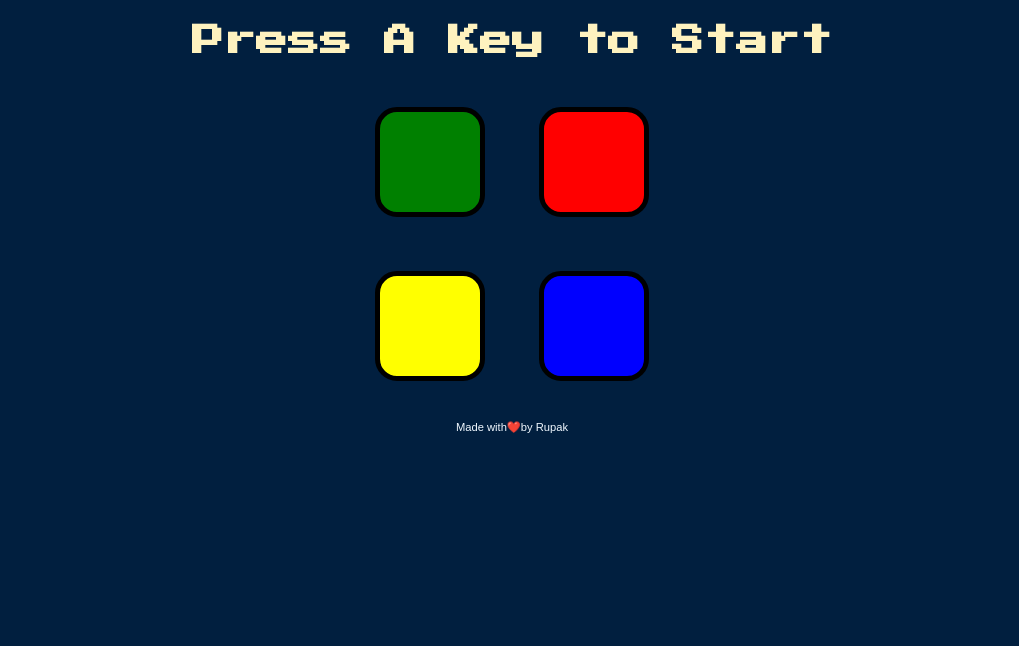
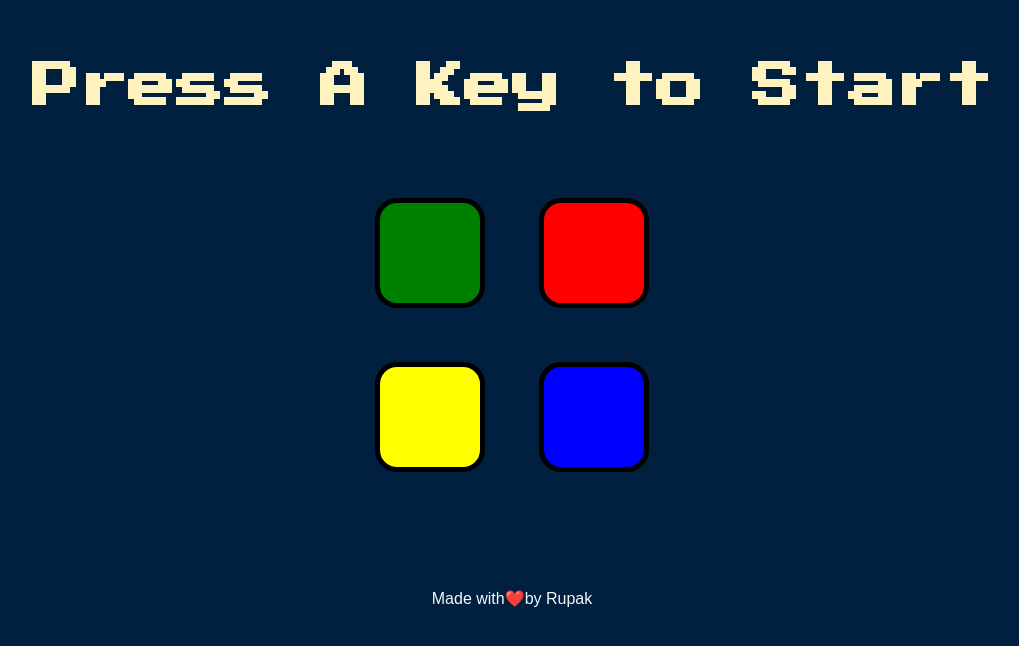
Before and after one commit to Rupak100/Simon-Game, a plain HTML site: page index.html in a window 1280 px wide. Shown: the whole page, without its empty margins (128-1147 px from the left). Drawn offline with nearby package versions, Linux system fonts and the light colour scheme.

Commit message:
2nd commit

```diff
--- a/index.html
+++ b/index.html
@@ -9,7 +9,7 @@
 </head>
 
 <body>
-  <h2 id="level-title">Press A Key to Start</h2>
+  <h1 id="level-title">Press A Key to Start</h1>
   <div class="container">
     <div class="row">
 
@@ -36,8 +36,8 @@
   </div>
   <script src="https://ajax.googleapis.com/ajax/libs/jquery/3.6.4/jquery.min.js"></script>
 <script src="game.js"></script>
-<footer>
-  <p class="foot">Made with❤️by Rupak</p>
+<footer class="foot">
+  <p >Made with❤️by Rupak</p>
 </footer>
 
 </body>
--- a/styles.css
+++ b/styles.css
@@ -11,15 +11,15 @@ body {
 
 #level-title {
   font-family: 'Press Start 2P', cursive;
-  font-size: 2rem;
-  margin:  2%;
+  font-size: 3rem;
+  margin:  5%;
   color: #FEF2BF;
 }
 
 .container {
   display: block;
   width: 50%;
-  margin-top: 15px;
+  /* margin-top: 20px; */
   margin: auto;
 
 }
@@ -62,5 +62,8 @@ body {
 .foot{
   color: aliceblue;
   font-family:sans-serif;
-  font-size: .7rem;
+  font-size: 1rem;
+  /* position: absolute; */
+  margin: 7%;
+  text-align: center;
 }
```
